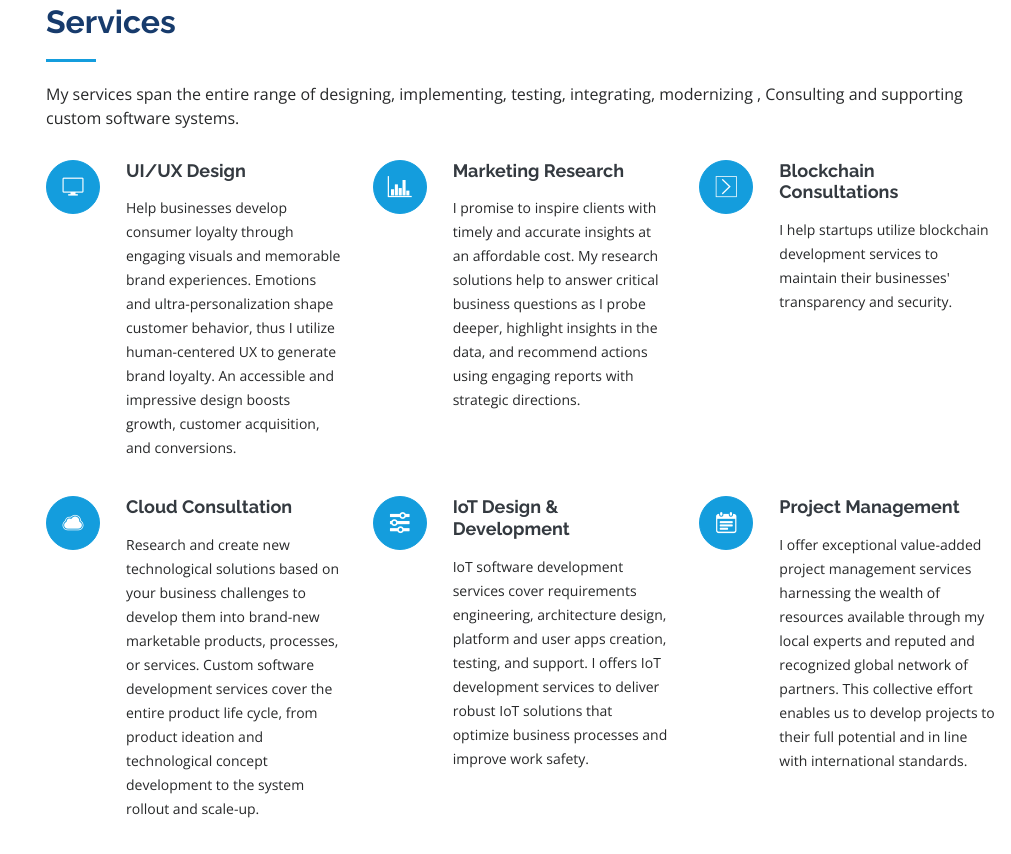
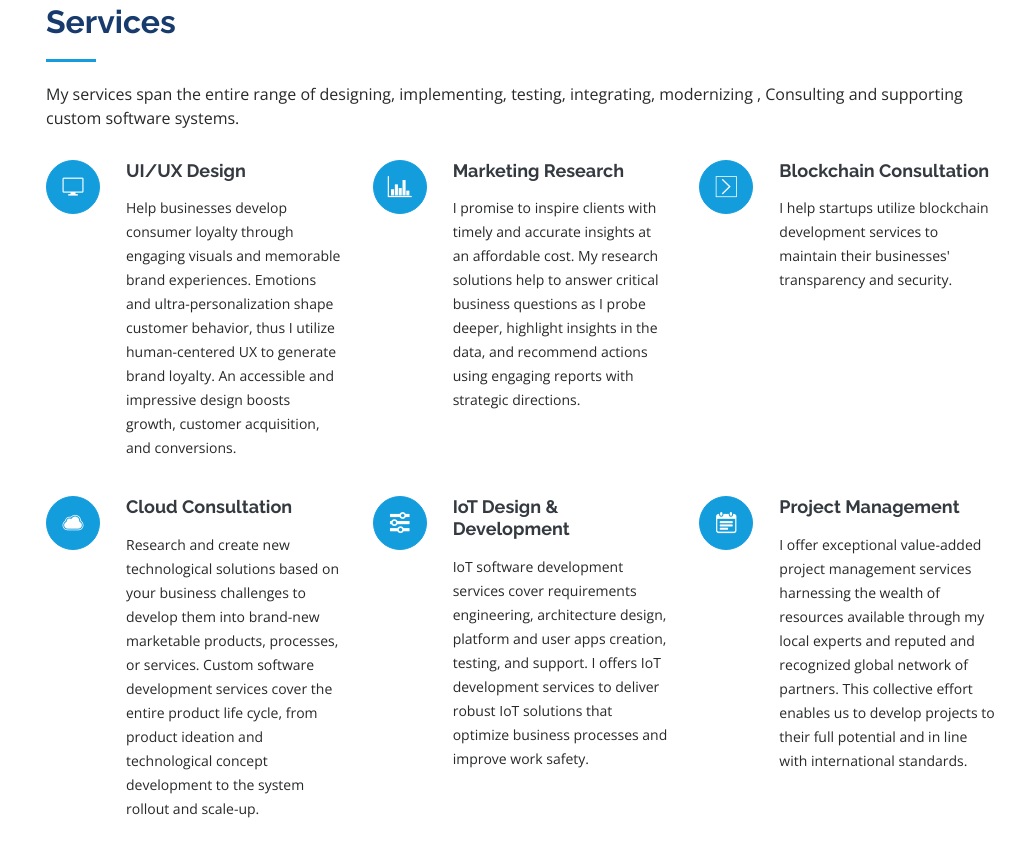
Before and after one commit to Chameera-de/Chameera-de.github.io, a plain HTML site: page index.html in a window 1280 px wide. Shown: the part 5458-6312 px from the top of the page, without its empty margins (269-1280 px from the left). Drawn offline with nearby package versions, Linux system fonts and the light colour scheme; no server answers.

Commit message:
Update Index.html

```diff
--- a/index.html
+++ b/index.html
@@ -645,7 +645,7 @@
             </div>
             <div class="col-lg-4 col-md-6 icon-box" data-aos="fade-up" data-aos-delay="200">
               <div class="icon"><i class="icofont-line-block-right"></i></div>
-              <h4 class="title"><a href="">Blockchain Consultations</a></h4>
+              <h4 class="title"><a href="">Blockchain Consultation</a></h4>
               <p class="description">I help startups utilize blockchain development services to maintain their businesses' transparency and security.</p>
             </div>
             <div class="col-lg-4 col-md-6 icon-box" data-aos="fade-up" data-aos-delay="300">
```
